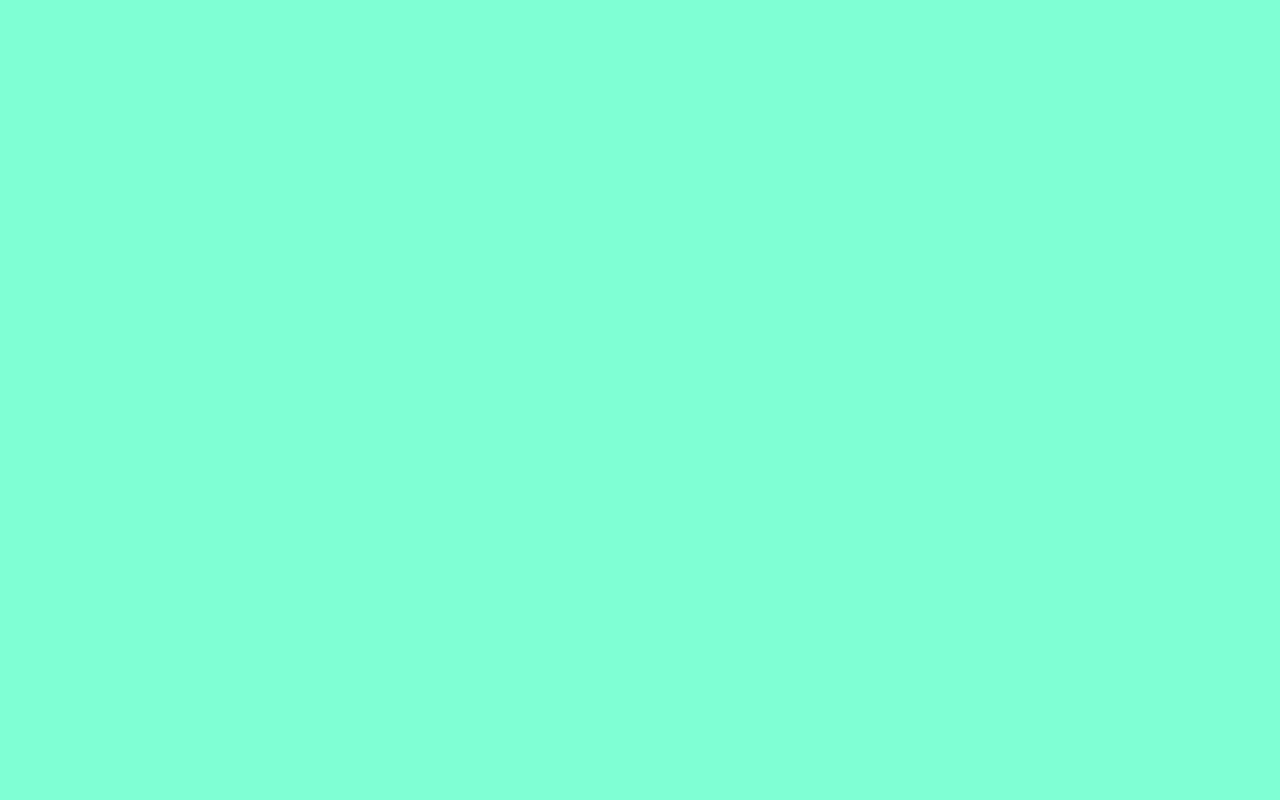
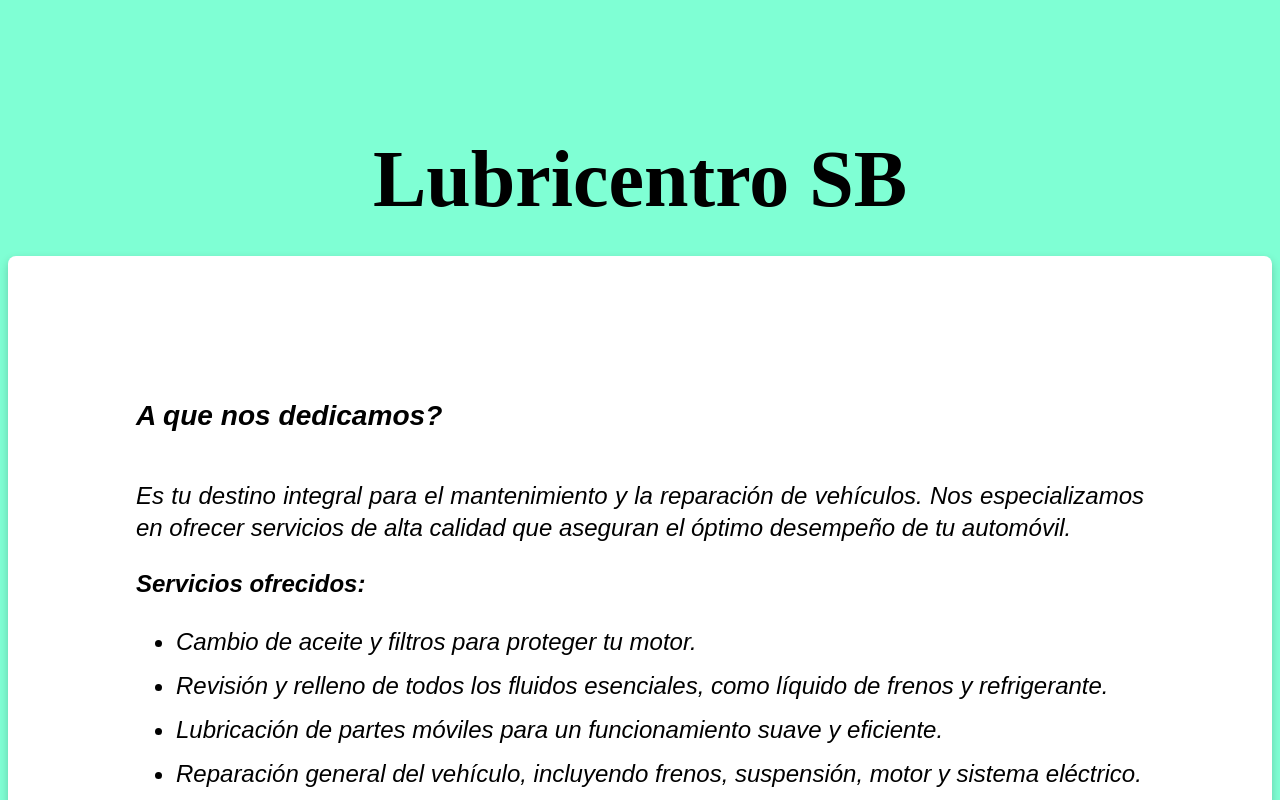
Before and after one commit to Diegoo17/TallerMecanico, an Angular app: page /home in a window 1280 px wide. Before the commit this address led to /. Shown: the top 800 px of the page. Built offline with nearby package versions, Linux system fonts and the light colour scheme.

Commit message:
Maquetacion Home de base

```diff
--- a/src/app/app.component.ts
+++ b/src/app/app.component.ts
@@ -3,11 +3,12 @@ import { Component } from '@angular/core';
 import { RegisterComponent } from './register/register.component';
 import { LoginComponent } from './login/login/login.component';
 import { RouterOutlet } from '@angular/router';
+import { HomeComponent } from './home/home.component';
 
 @Component({
   selector: 'app-root',
   standalone: true,
   templateUrl: `./app.component.html`,
-  imports: [RouterOutlet, LoginComponent, RegisterComponent],
+  imports: [RouterOutlet, LoginComponent, RegisterComponent, HomeComponent],
 })
 export class AppComponent {}
--- a/src/app/app.routes.ts
+++ b/src/app/app.routes.ts
@@ -1,10 +1,12 @@
 import { Routes } from '@angular/router';
 import { LoginComponent } from './login/login/login.component';
 import { RegisterComponent } from './register/register.component';
+import { HomeComponent } from './home/home.component';
 
 
 export const routes: Routes = [
   {path: 'register', component: RegisterComponent},
   {path: 'login', component: LoginComponent},
-  {path: '', redirectTo: '/register', pathMatch: 'full'}
+  {path: 'home', component: HomeComponent},
+  {path: '', redirectTo: '/home', pathMatch: 'full'}
 ];
--- /dev/null
+++ b/src/app/home/home.component.css
@@ -0,0 +1,44 @@
+head{
+  margin-bottom: 2rem;
+}
+
+.Titulo {
+  position:absolute;
+  top: 10%;
+  left: 50%;
+  transform: translateX(-50%);
+  text-align: center;
+  width: 100%;
+  font-size: 5rem;
+
+}
+
+h3{
+  margin-top: 1rem;
+  margin-bottom: 3rem;
+}
+
+div {
+  max-width: 80rem;
+  margin: 16rem auto;
+  padding: 8rem;
+  background-color: #ffffff;
+  border-radius: 0.5rem;
+  box-shadow: 0 0.25rem 0.625rem rgba(0, 0, 0, 0.2);
+  font-family: Arial, sans-serif;
+  font-size: 1.5rem;
+  font-style: italic;
+
+}
+
+li{
+  margin-top: 0.5rem;
+  margin-bottom: 0.5rem;
+  line-height: 1.5;
+  text-align: justify;
+}
+
+p{
+  line-height: 2rem;
+  text-align: justify;
+}
--- /dev/null
+++ b/src/app/home/home.component.html
@@ -0,0 +1,17 @@
+
+<h1 class="Titulo" >Lubricentro SB</h1>
+
+<div>
+<h3>A que nos dedicamos?</h3>
+
+<p>Es tu destino integral para el mantenimiento y la reparación de vehículos. Nos especializamos en ofrecer servicios de alta calidad que aseguran el óptimo desempeño de tu automóvil.</p>
+        <p><strong>Servicios ofrecidos:</strong></p>
+        <ul>
+            <li>Cambio de aceite y filtros para proteger tu motor.</li>
+            <li>Revisión y relleno de todos los fluidos esenciales, como líquido de frenos y refrigerante.</li>
+            <li>Lubricación de partes móviles para un funcionamiento suave y eficiente.</li>
+            <li>Reparación general del vehículo, incluyendo frenos, suspensión, motor y sistema eléctrico.</li>
+            <li>Chequeos preventivos para garantizar tu seguridad en la carretera.</li>
+        </ul>
+        <p>En Lubricentro SB, combinamos experiencia y profesionalismo para mantener tu vehículo en perfectas condiciones. Visítanos y siente la diferencia en cada kilómetro
+</div>
```
Also changed, not shown: src/app/home/home.component.ts (added, +17 -0 lines).
